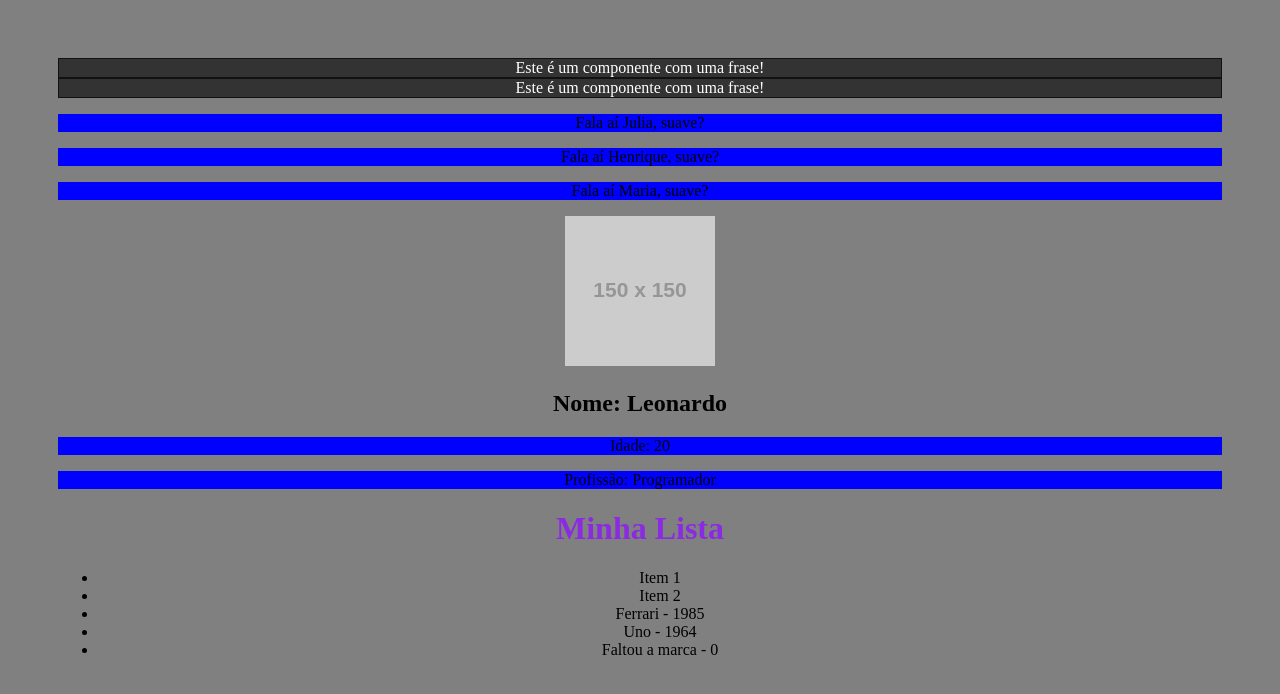
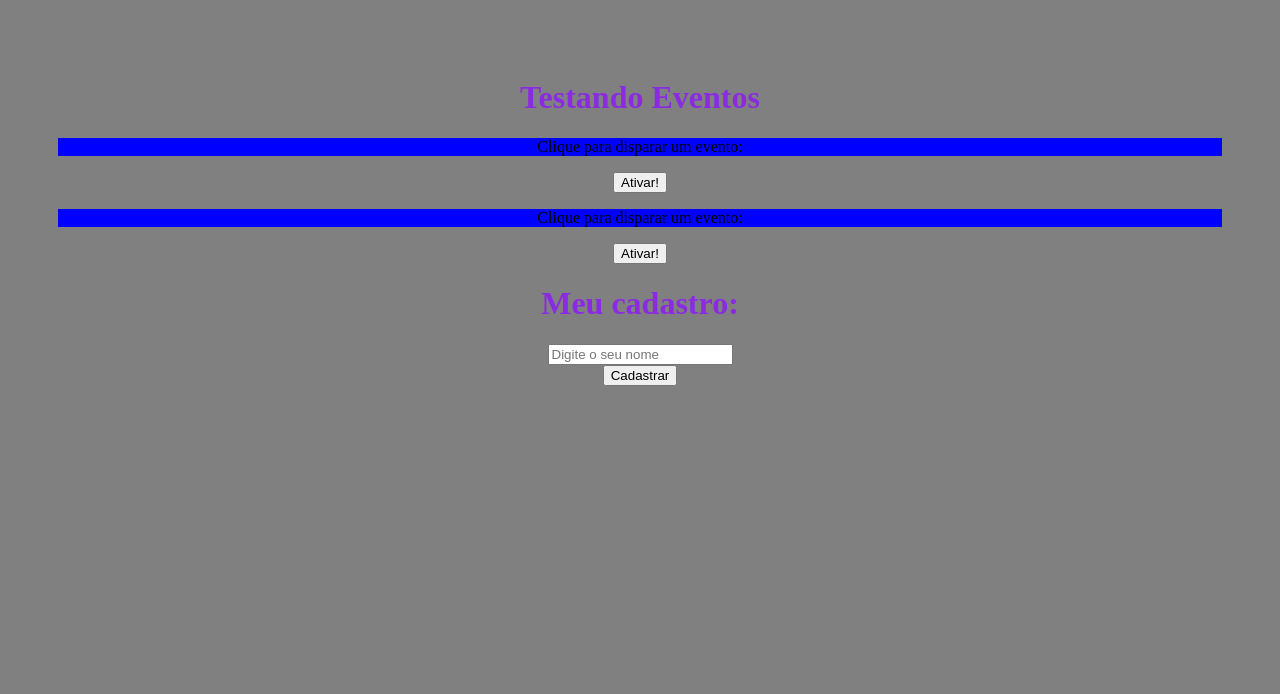
Before and after one commit to juliaRufino/project-organizer, a React (Create React App) app in the folder meu-projeto/: page / in a window 1280 px wide. Shown: the top 694 px of the page. Built offline with nearby package versions, Linux system fonts and the light colour scheme.

Commit message:
Adicionando eventos

```diff
--- a/meu-projeto/src/App.js
+++ b/meu-projeto/src/App.js
@@ -1,10 +1,7 @@
-import logo from './logo.svg';
 import './App.css';
-import HelloWord from './components/HelloWord';
-import SayMyName from './components/SayMyName';
-import Pessoa from './components/Pessoa';
-import Frase from './components/Frase';
-import List from './components/List';
+import Evento from './components/Evento';
+import Form from './components/Form';
+
 
 function App() {
 
@@ -12,19 +9,10 @@
 
   return (
     <div className="App">
-      <Frase/>
-      <Frase/>
-      <SayMyName nome="Julia"/>
-      <SayMyName nome="Henrique"/>
-      <SayMyName nome={nome}/>
-      <Pessoa
-      nome="Leonardo"
-      idade="20"
-      profissao="Programador"
-      foto="https://placeholder.com/150"
-      />
-
-      <List/>
+      <h1>Testando Eventos</h1>
+      <Evento numero="1"/>
+      <Evento numero="2"/>
+      <Form/>
     </div>
   );
 }
--- /dev/null
+++ b/meu-projeto/src/components/Evento.js
@@ -0,0 +1,16 @@
+function Evento({numero}) {
+
+    function meuEvento() {
+        console.log(`Opa, fui ativado! ${numero}`)
+    }
+
+
+    return (
+        <div>
+            <p>Clique para disparar um evento:</p>
+            <button onClick={meuEvento}>Ativar!</button>
+        </div>
+    )
+}
+
+export default Evento
--- /dev/null
+++ b/meu-projeto/src/components/Form.js
@@ -0,0 +1,24 @@
+function Form() {
+
+    function cadastrarUsuario(e) {
+
+        e.preventDefault()
+        console.log("Novo usuario cadastrado!")
+    }
+
+    return(
+        <div>
+            <h1>Meu cadastro:</h1>
+            <form onSubmit={cadastrarUsuario}>
+                <div>
+                    <input type="text" placeholder="Digite o seu nome"/>
+                </div>
+                <div>
+                    <input type="submit" value="Cadastrar"/>
+                </div>
+            </form>
+        </div>
+    )
+}
+
+export default Form
```
